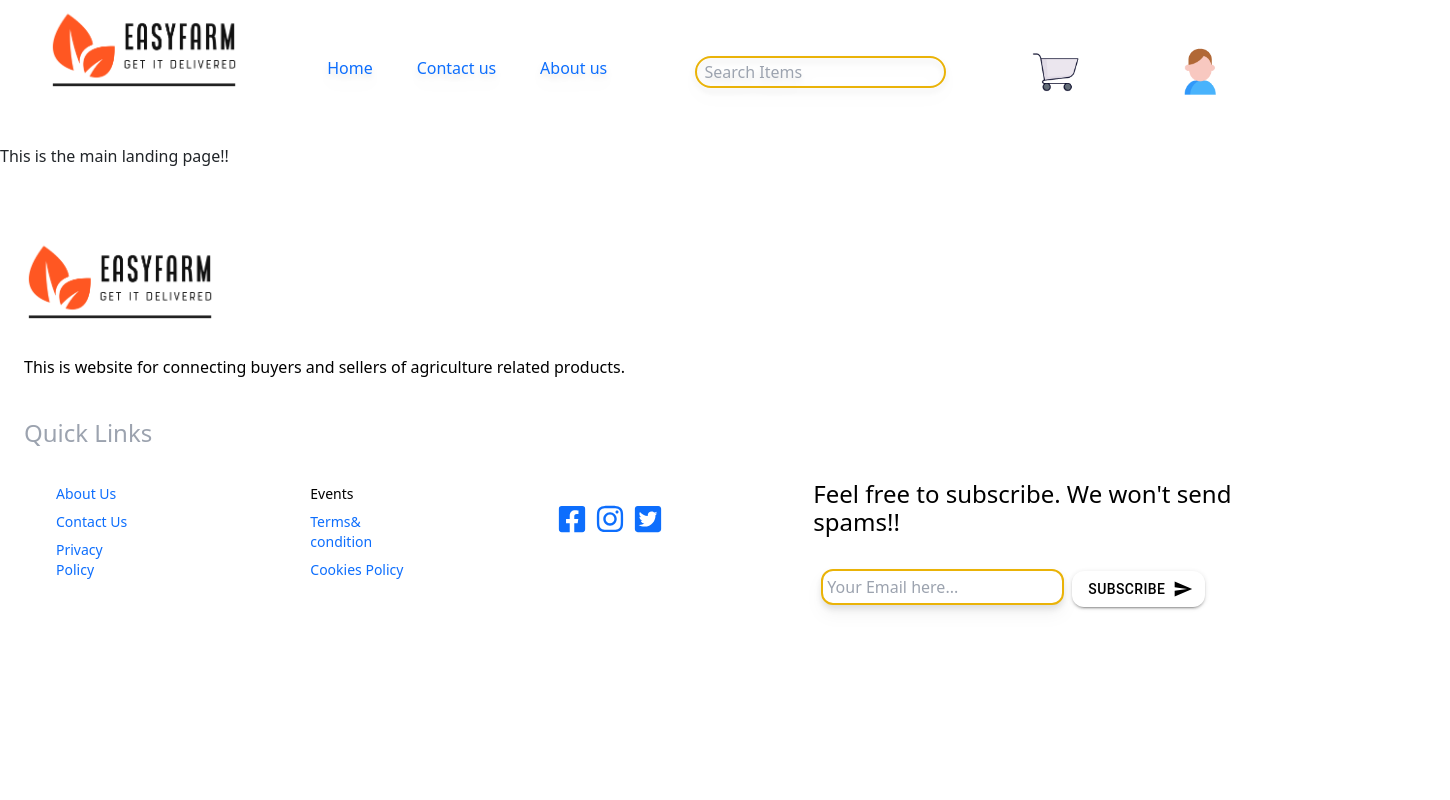
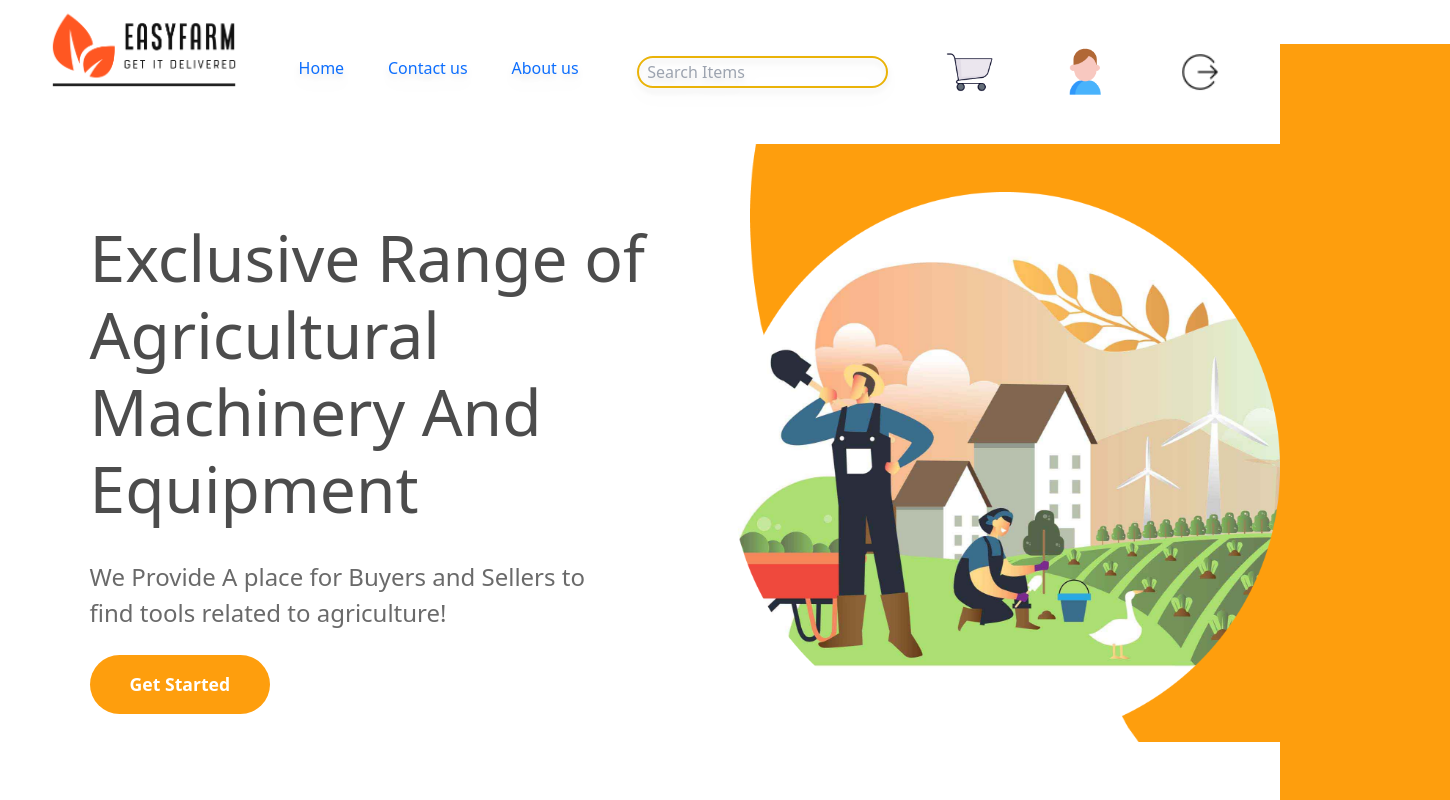
Before and after one commit to Masoom24/easy-farm, a React (Create React App) app: page / in a window 1280 px wide. Shown: the top 800 px of the page, 1450 px wide, since content can reach past the window. Built offline with nearby package versions, Linux system fonts and the light colour scheme; a web font is replaced by a local one.

Commit message:
basic changes in UI and route changes

```diff
--- a/src/App.js
+++ b/src/App.js
@@ -8,7 +8,6 @@ import Signup from './pages/login/Signup'
 import AddProduct from './pages/addproduct';
 import ContactUs from './pages/contactus'
 import AboutUs from './pages/aboutus'
-import Landing from './pages/landPage'
 import PrivacyPolicy from './pages/privacypolicy'
 import TermsAndConditions from './pages/terms_and_condition'
 import CookiesPolicy from './pages/cookiespolicy'
@@ -17,8 +16,7 @@ import AuthRoute from './routes/AuthRoute';
 import PrivateRoute from './routes/PrivateRoute';
 import { useDispatch } from 'react-redux';
 import { authSuccess } from './modules/reducer/authReducer';
-
-
+import LandingPage from './pages/landPage/index';
 
 function App() {
   const dispatch = useDispatch();
@@ -34,7 +32,7 @@ function App() {
       <Router>
         <Header />
         <Switch>
-          <Route exact path='/'><div>This is the main landing page!!</div></Route>
+          <Route exact path='/'><LandingPage /></Route>
           <Route exact path='/home'>
             <PrivateRoute>
               <Home />
@@ -43,7 +41,6 @@ function App() {
           <Route exact path='/ViewProducts'><PrivateRoute><ViewProducts /></PrivateRoute></Route>
           <Route exact path='/AddProduct'><PrivateRoute><AddProduct /></PrivateRoute></Route>
           <Route exact path='/AddProduct/:id'><PrivateRoute><AddProduct /></PrivateRoute></Route>
-          <Route exact path='/Landing'><PrivateRoute><Landing /></PrivateRoute></Route>
           <Route exact path='/signup'><AuthRoute><Signup /></AuthRoute></Route>
           <Route exact path='/login'><AuthRoute><Login /></AuthRoute></Route>
           <Route exact path='/contactus'><ContactUs /></Route>
--- a/src/components/header/index.jsx
+++ b/src/components/header/index.jsx
@@ -4,15 +4,9 @@ import profile from '../../asset/Icons/profile.gif';
 import logo from '../../asset/Icons/Logos/png/ColorLogo.png';
 //import logo from '../../asset/Icons/Logos/png/White logo - no background.png';
 import addToBasket from '../../asset/Icons/addToBasket.gif'
+import logoutButtonStatic from '../../asset/Icons/logoutButtonStatic.png'
 
 const Header = () => {
-
-    // const footerStyles = {
-
-    //     color: "white",
-    //     backgroundColor: "#282c32",
-    //     fontFamily: "Sans-Serif"
-    //   };
 
     return (
         <>
@@ -30,6 +24,7 @@ const Header = () => {
                 </div>
                 <div className='flex justify-center items-center'><Link to='/addProduct'><img src={addToBasket} className='w-16 drop-shado-lg' alt="logo" /></Link></div>
                 <div className='flex justify-center items-center'><Link to='/profile'><img src={profile} className='w-16 drop-shado-lg' alt="logo" /></Link></div>
+                <div className='flex justify-center items-center'><Link to='/profile'><img src={logoutButtonStatic} className='w-16 drop-shado-lg' alt="logo" /></Link></div>
             </div>
 
         </>
--- a/src/pages/landPage/index.jsx
+++ b/src/pages/landPage/index.jsx
@@ -20,7 +20,7 @@ const Landing = () => {
           <p className="primary-text">
            We Provide A place for Buyers and Sellers to find tools related to agriculture!
           </p>
-          <button className="secondary-button"><Link className='no-underline' to='/home' >Get Started</Link>
+          <button className="secondary-button"><Link className='no-underline text-white' to='/home' >Get Started</Link>
              {""}
           </button>
         </div>
--- a/src/pages/login/Login.jsx
+++ b/src/pages/login/Login.jsx
@@ -13,12 +13,6 @@ const Login = () => {
 
     const handleInputChange = (e) => {
         const { name, value } = e.target;
-        // setLoginData((pre)=>{
-        //     return {
-        //         ...pre,
-        //         [name] : value
-        //     }
-        // })
         setLoginData((pre) => ({
             ...pre,
             [name]: value
```
Also changed, not shown: src/asset/Icons/logoutButton.gif (added), src/asset/Icons/logoutButtonStatic.png (added).
